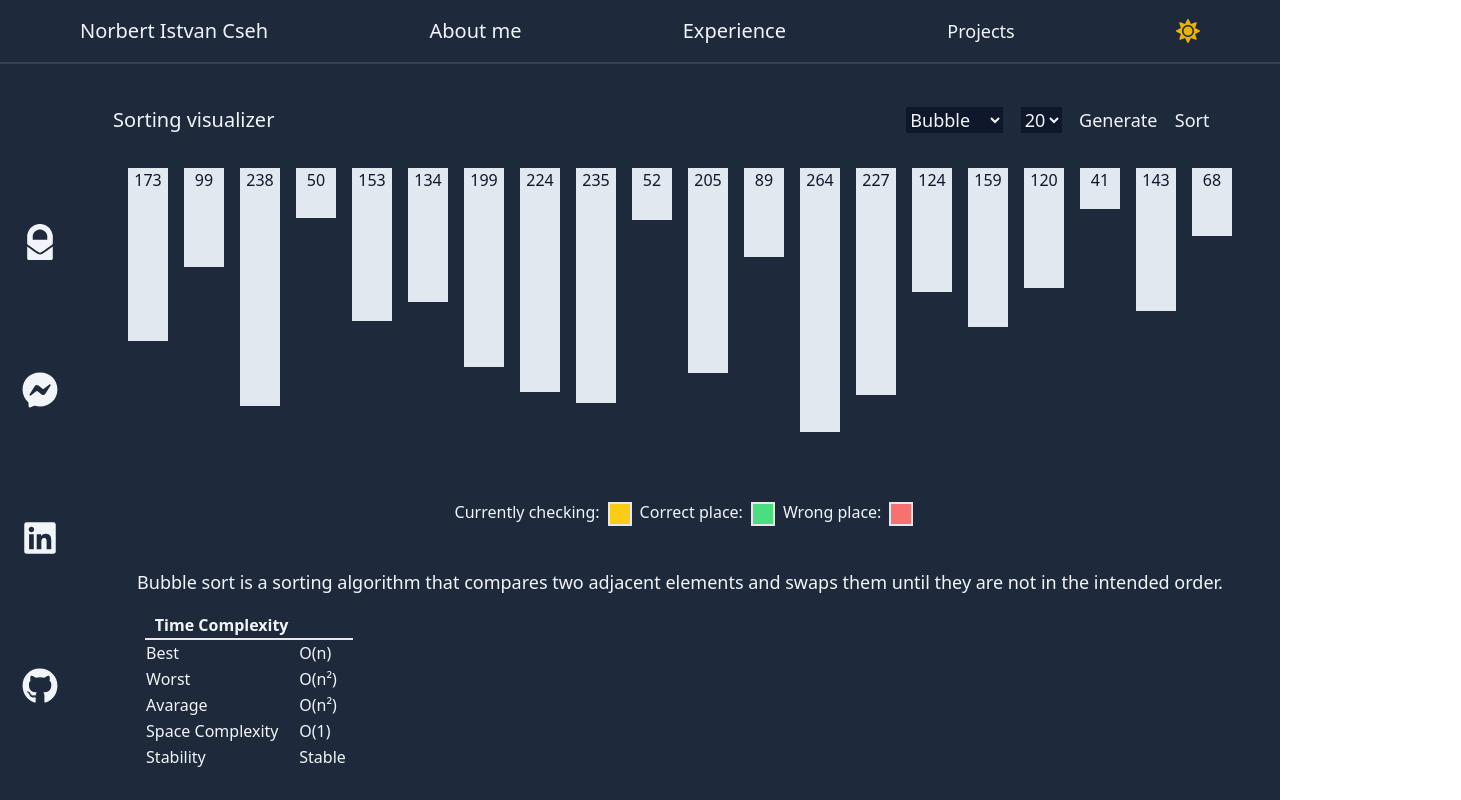
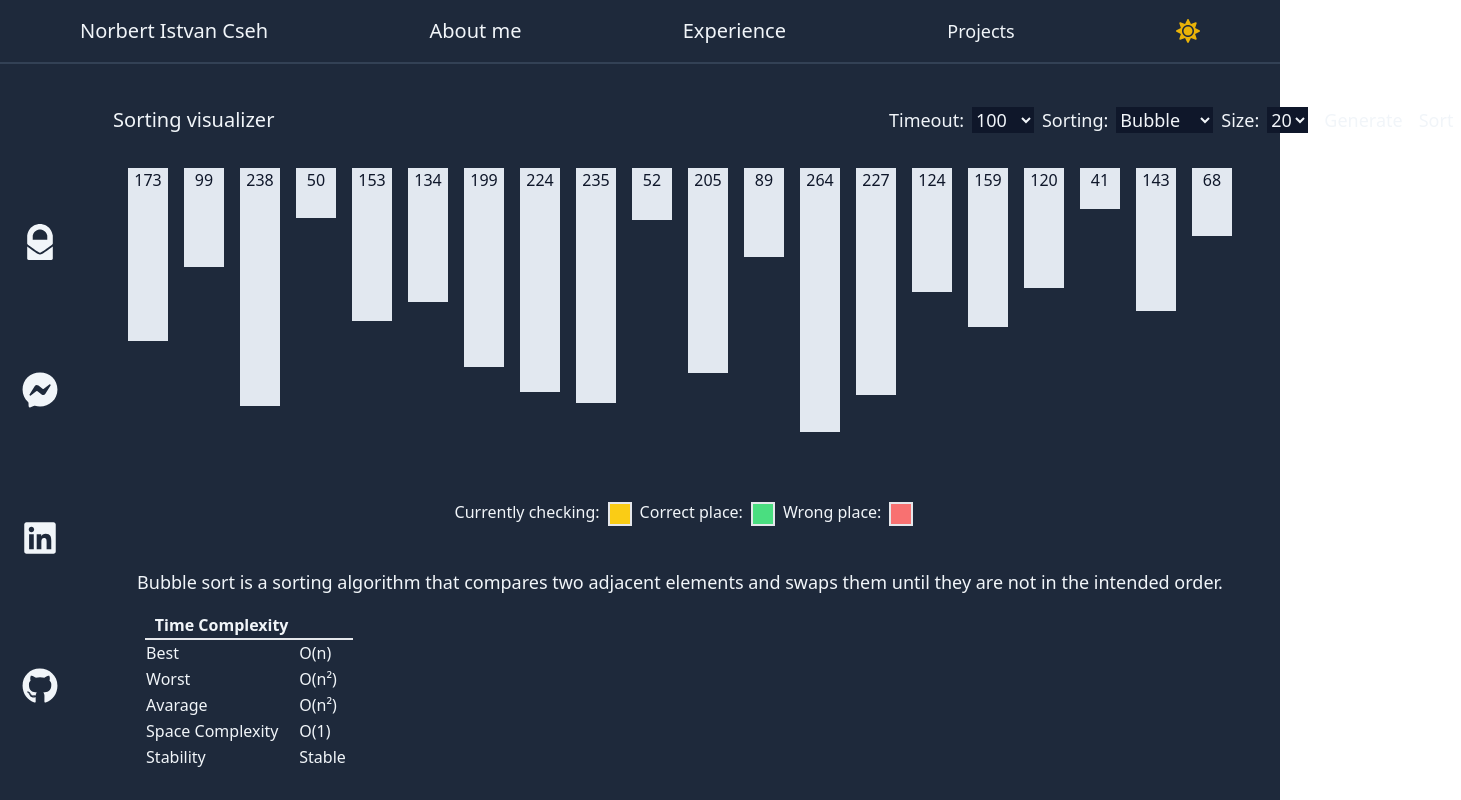
Before and after one commit to NorbertCseh/ncseh, a Next.js app: page /projects/sorting in a window 1280 px wide. Shown: the top 800 px of the page, 1461 px wide, since content can reach past the window. Built offline with nearby package versions, Linux system fonts and the light colour scheme.

Commit message:
Timeout selector

```diff
--- a/package.json
+++ b/package.json
@@ -9,7 +9,7 @@
   },
   "dependencies": {
     "framer-motion": "^5.6.0",
-    "next": "12.0.7",
+    "next": "^12.0.10",
     "react": "17.0.2",
     "react-dom": "17.0.2",
     "react-icons": "^4.3.1",
--- a/src/components/selectField.tsx
+++ b/src/components/selectField.tsx
@@ -1,8 +1,5 @@
-import { listenerCount } from "process";
-import { urlToHttpOptions } from "url";
-
 type selectOptionsProps = {
-  classes: string;
+  label:string;
   name: string;
   id: string;
   value: string;
@@ -13,12 +10,14 @@ type selectOptionsProps = {
 
 const SelectField = (props: selectOptionsProps) => {
   return (
+  <>
+  <label>{props.label}</label>
     <select
       name={props.name}
       id={props.id}
       value={props.value}
       onChange={props.onChange}
-      className={props.classes}
+      className="m-2 bg-slate-200 dark:bg-slate-900 disabled:text-slate-700"
       disabled={props.isDisabled}
     >
       {props.options.map((value, key) => {
@@ -29,6 +28,7 @@ const SelectField = (props: selectOptionsProps) => {
         );
       })}
     </select>
+    </>
   );
 };
 
--- a/src/constants.ts
+++ b/src/constants.ts
@@ -2,7 +2,7 @@ export const SIZES = [5, 10, 15, 20, 25, 30];
 
 export const SORTING_ALGORITHMS = ["Bubble", "Selection", "Insertion"];
 
-export const timeOutInterval = 100;
+export const timeOutIntervals = [50,100,250, 500, 1000,2000];
 
 export const BUBBLE_SORTING_DESC = {
   description:
--- a/src/pages/projects/sorting.tsx
+++ b/src/pages/projects/sorting.tsx
@@ -1,12 +1,10 @@
-import NextPage from "next";
-import { withRouter } from "next/router";
-import React, { useEffect, useState, useCallback, ReactNode } from "react";
+import React, { useEffect, useState, useCallback } from "react";
 import Head from "next/head";
-import { randomIntFromInterval, setTimeoutByNumber } from "../../lib/helper";
+import { randomIntFromInterval } from "../../lib/helper";
 import {
   SIZES,
   SORTING_ALGORITHMS,
-  BUBBLE_SORTING_DESC,
+  timeOutIntervals,
 } from "../../constants";
 import {
   bubbleSorting,
@@ -24,6 +22,7 @@ const Sorting = () => {
   const [size, setSize] = useState(20);
   const [sort, setSort] = useState("Bubble");
   const [isSorting, setIsSorting] = useState(false);
+  const [timeout, setTimeout] = useState(100)
 
   const handleSizeChange = (e: React.ChangeEvent<HTMLSelectElement>) => {
     setSize(parseInt(e.target.value));
@@ -33,16 +32,20 @@ const Sorting = () => {
     setSort(e.target.value);
   };
 
+  const handleTimeoutChange = (e: React.ChangeEvent<HTMLSelectElement>) => {
+    setTimeout(parseInt( e.target.value));
+  };
+
   const doSorting = () => {
     switch (sort) {
       case "Bubble":
-        bubbleSorting(numbers, setNumbers, setIsSorting);
+        bubbleSorting(numbers, setNumbers, setIsSorting, timeout);
         break;
       case "Selection":
-        selectionSort(numbers, setNumbers, setIsSorting);
+        selectionSort(numbers, setNumbers, setIsSorting, timeout);
         break;
       case "Insertion":
-        insertionSorting(numbers, setNumbers, setIsSorting);
+        insertionSorting(numbers, setNumbers, setIsSorting, timeout);
         break;
       default:
         break;
@@ -67,14 +70,23 @@ const Sorting = () => {
   return (
     <>
       <Head>
-        <title>Sorting</title>
+        <title>Sorting visualizer</title>
       </Head>
       <section className="w-full h-screen p-4">
-        <div className="flex h-20 w-full justify-between">
-          <div className="text-xl flex items-center">Sorting visualizer</div>
-          <div className="p-5 text-lg flex items-center justify-evenly w-1/3">
+        <div className="flex justify-between w-full h-20">
+          <div className="flex items-center text-xl">Sorting visualizer</div>
+          <div className="flex items-center w-1/3 p-5 text-lg justify-evenly">
             <SelectField
-              classes="bg-slate-200 dark:bg-slate-900 disabled:text-slate-700"
+              label="Timeout:"
+              name="Timeout"
+              id="timeout"
+              value={timeout.toString()}
+              onChange={handleTimeoutChange}
+              options={timeOutIntervals}
+              isDisabled={isSorting}
+            />
+            <SelectField
+              label="Sorting:"
               name="Sorting"
               id="sorting"
               value={sort}
@@ -84,7 +96,7 @@ const Sorting = () => {
             />
 
             <SelectField
-              classes="bg-slate-200 dark:bg-slate-900 disabled:text-slate-700"
+              label="Size:"
               name="ArraySize"
               id="array_size"
               value={size.toString()}
@@ -96,7 +108,7 @@ const Sorting = () => {
             <button
               onClick={generateNumbers}
               disabled={isSorting}
-              className="disabled:text-slate-500 dark:disabled:text-slate-700"
+              className="px-2 disabled:text-slate-500 dark:disabled:text-slate-700"
             >
               Generate
             </button>
@@ -104,14 +116,14 @@ const Sorting = () => {
             <button
               onClick={doSorting}
               disabled={isSorting}
-              className="disabled:text-slate-500 dark:disabled:text-slate-700"
+              className="px-2 disabled:text-slate-500 dark:disabled:text-slate-700"
             >
               Sort
             </button>
           </div>
         </div>
         <div>
-          <div className="flex w-full h-80 justify-center">
+          <div className="flex justify-center w-full h-80">
             {numbers.map((value, index) => {
               return (
                 <div
```
Also changed, not shown: src/lib/sortings.ts (+6 -7 lines), 2 other files (tests, documents, lock files or other folders).
